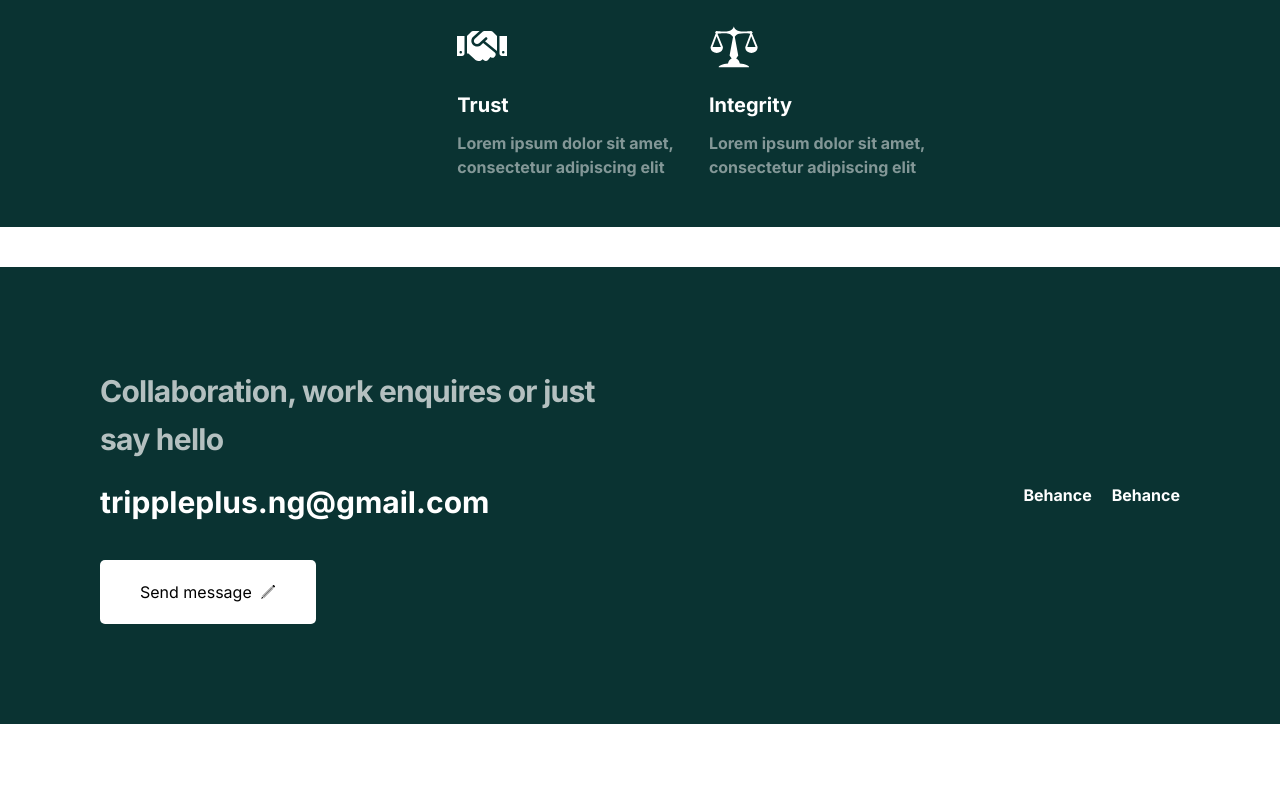
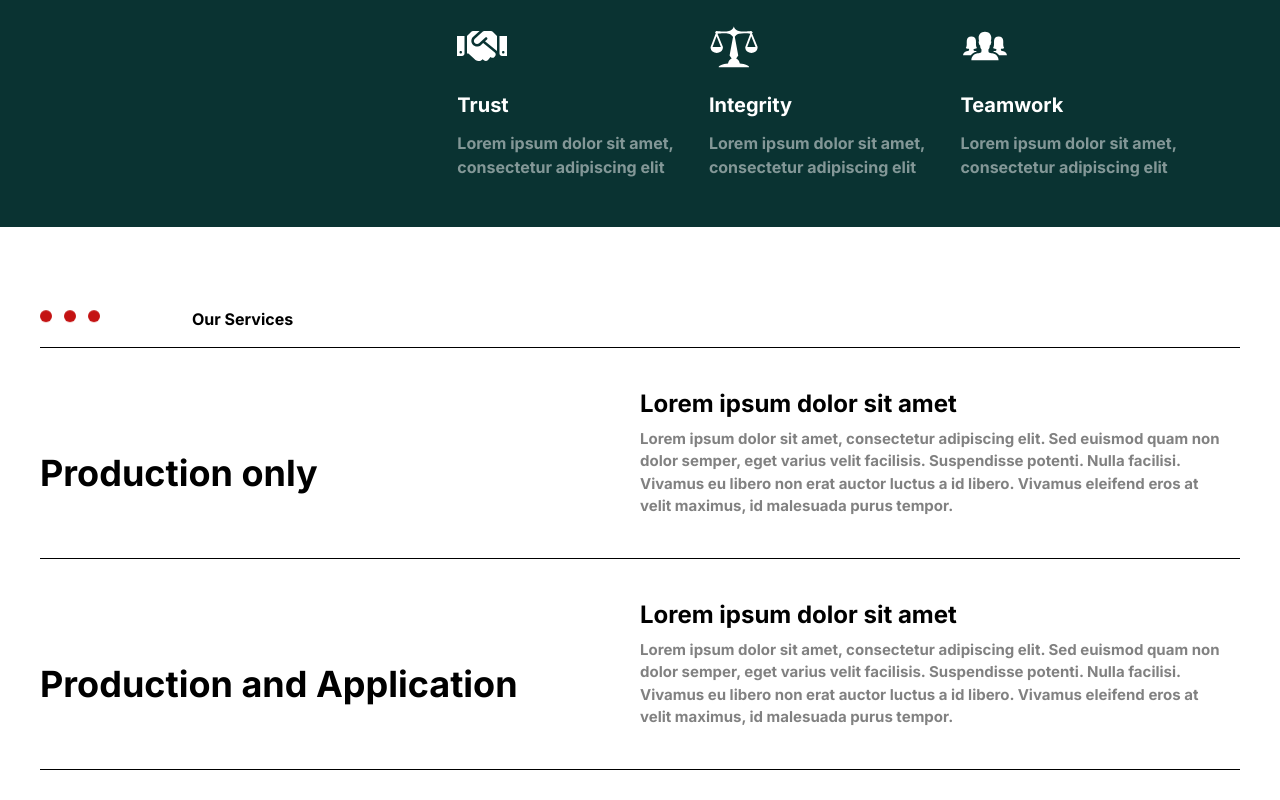
Before and after one commit to Bankole411/TripplePlusIntegratedServices, a React (Create React App) app: page /about in a window 1280 px wide. Shown: the part 1040-1840 px from the top of the page. Before the commit the page ends 1764 px from the top, so only its background shows below. Built offline with nearby package versions, Linux system fonts and the light colour scheme.

Commit message:
About page update

```diff
--- a/src/components/Hero.js
+++ b/src/components/Hero.js
@@ -14,6 +14,10 @@ import image2 from '../images/project1/pre-completion/IMG20230804125816.jpg';
 import image3 from '../images/project1/pre-completion/IMG20230804125535.jpg';
 import image4 from '../images/project1/pre-completion/IMG20230804125757.jpg';
 import image5 from '../images/project1/pre-completion/IMG20230804134431.jpg';
+import image6 from '../images/citrus-serenity/img2.jpg';
+import image7 from '../images/harbor-haven/img1.jpg';
+import image8 from '../images/vintage-blush/IMG_20220503_093243.jpg';
+import image9 from '../images/vintage-blush/IMG_20220503_093053.jpg';
 
 export default function Hero(card) {
     const [isInterior, setisInterior] = useState(true)
@@ -74,12 +78,16 @@ export default function Hero(card) {
                         <SwiperSlide><img src={image3} alt='Slide 3' /></SwiperSlide>
                         <SwiperSlide><img src={image4} alt='Slide 4' /></SwiperSlide>
                         <SwiperSlide><img src={image5} alt='Slide 5' /></SwiperSlide>
+                        <SwiperSlide><img src={image6} alt='Slide 6' /></SwiperSlide>
+                        <SwiperSlide><img src={image7} alt='Slide 7' /></SwiperSlide>
+                        <SwiperSlide><img src={image8} alt='Slide 8' /></SwiperSlide>
+                        <SwiperSlide><img src={image9} alt='Slide 9' /></SwiperSlide>
                     </Swiper>
                 </div>
                 {/* Text div centered for screens < 1270px */}
                 <div className='absolute top-1/2 left-0 right-0 m-auto lg:hidden text-center z-10 block'>
                     <h1 className='text-white text-4xl lg:text-6xl'>Tripple plus</h1>
-                    <h1 className='mt-5 text-white text-2xl lg:text-4xl'>Let's add a plus to your property</h1>
+                    <h1 className='font-semibold mt-5 text-white md:text-2xl lg:text-4xl'>Let's add a plus to your property</h1>
                 </div>
             </section>
             <section className='mx-5 mb-30 justify-center items-center'>
--- a/src/components/data.js
+++ b/src/components/data.js
@@ -1,6 +1,7 @@
 import {FaHammer, FaHandshake} from "react-icons/fa"
 import {PiLightbulbLight, PiUserFocus} from "react-icons/pi"
 import {GiScales} from "react-icons/gi"
+import {IoIosPeople} from "react-icons/io"
 
 
 export const paint_products = [
@@ -172,5 +173,26 @@ export const coreValues = [
         "value": "Integrity",
         "subText": "Lorem ipsum dolor sit amet, consectetur adipiscing elit"
     },
+    {
+        "id": 6,
+        "svg": <IoIosPeople />,
+        "value": "Teamwork",
+        "subText": "Lorem ipsum dolor sit amet, consectetur adipiscing elit"
+    },
 
 ]
+
+export const servicesData = [
+    {
+        "id" : 1,
+        "serviceName": "Production only",
+        "serviceSuperText" : "Lorem ipsum dolor sit amet",
+        "seviceSubText" : "Lorem ipsum dolor sit amet, consectetur adipiscing elit. Sed euismod quam non dolor semper, eget varius velit facilisis. Suspendisse potenti. Nulla facilisi. Vivamus eu libero non erat auctor luctus a id libero. Vivamus eleifend eros at velit maximus, id malesuada purus tempor.",
+    },
+    {
+        "id" : 2,
+        "serviceName": "Production and Application",
+        "serviceSuperText" : "Lorem ipsum dolor sit amet",
+        "seviceSubText" : "Lorem ipsum dolor sit amet, consectetur adipiscing elit. Sed euismod quam non dolor semper, eget varius velit facilisis. Suspendisse potenti. Nulla facilisi. Vivamus eu libero non erat auctor luctus a id libero. Vivamus eleifend eros at velit maximus, id malesuada purus tempor.",
+    },
+]
--- a/src/index.css
+++ b/src/index.css
@@ -171,6 +171,11 @@ code {
   color: rgba(255, 255, 255, 0.495);
 }
 
+.services-text{
+  color: rgba(0, 0, 0, 0.495);
+  font-size: 15px;
+}
+
 .moving-image{
   height: 250px;
   background-color: #0a3332;
--- a/src/pages.js/About.js
+++ b/src/pages.js/About.js
@@ -1,6 +1,6 @@
 import React, {useState} from 'react'
 import { LiaPlusSolid, LiaMinusSolid } from 'react-icons/lia';
-import { about_dropdown, coreValues } from '../components/data';
+import { about_dropdown, coreValues, servicesData } from '../components/data';
 
 
 function ApproachItem({ item, handleClick }) {
@@ -8,7 +8,7 @@ function ApproachItem({ item, handleClick }) {
       <li className='my-2 hover:cursor-pointer' onClick={() => handleClick(item.id)}>
         <div>
           <span className={`flex flex-row justify-between font-semibold items-center text-xl`}>
-            <p className={`${item.on ? 'text-transparent bg-clip-text bg-gradient-to-r from-indigo-500 from-10% via-sky-500 via-30% to-emerald-500 to-90%' : ''} my-3`}>{item.text}</p>
+            <p className={`${item.on ? 'text-transparent bg-clip-text bg-gradient-to-r from-indigo-500 from-10% via-[#C41313] via-30% to-emerald-500 to-90%' : ''} my-3`}>{item.text}</p>
             {item.on ? <LiaMinusSolid /> : <LiaPlusSolid />}
           </span>
           <hr />
@@ -38,6 +38,19 @@ export default function About() {
           <h1 className='font-semibold text-xl mb-3'>{card.value}</h1>
           <p className='font-semibold core-values-text'>{card.subText}</p>
         </div>
+      )
+    })
+
+    const services = servicesData.map(service => {
+      return(
+          <>
+            <div className='mb-3 md:mb-0 font-semibold text-2xl md:text-4xl flex items-center'>{service.serviceName}</div>
+                  <div className='font-semibold'>
+                    <h1 className='mb-2  text-xl md:text-2xl'>{service.serviceSuperText}</h1>
+                    <p className='services-text md:pr-3 mb-10'>{service.seviceSubText}</p>
+                  </div>
+            <div className='w-full h-[1px] bg-[#000000] col-span-1 md:col-span-2 mb-10'></div>
+          </>
       )
     })
 
@@ -80,6 +93,34 @@ export default function About() {
                 </div>
               </div>
             </section>
+
+            <section className='mx-10 my:10 md:my-20'>
+              <div className='flex flex-row items-center mb-4'>
+                <div className='mr-5 flex flex-row md:mr-20'>
+                <span class="animate-bounce relative flex h-3 w-3 mr-3">
+                  <span class="animate-ping absolute inline-flex h-full w-full rounded-full bg-[#C41313] opacity-75"></span>
+                  <span class="relative inline-flex rounded-full h-3 w-3 bg-[#C41313]"></span>
+                </span>
+                <span class="animate-bounce relative flex h-3 w-3 mr-3">
+                  <span class="animate-ping absolute inline-flex h-full w-full rounded-full bg-[#C41313] opacity-75"></span>
+                  <span class="relative inline-flex rounded-full h-3 w-3 bg-[#C41313]"></span>
+                </span>
+                <span class="animate-bounce relative flex h-3 w-3 mr-3">
+                  <span class="animate-ping absolute inline-flex h-full w-full rounded-full bg-[#C41313] opacity-75"></span>
+                  <span class="relative inline-flex rounded-full h-3 w-3 bg-[#C41313]"></span>
+                </span>
+                </div>
+                <h1 className='font-semibold'>Our Services</h1>
+              </div>
+                <div className='w-full h-[1px] bg-[#000000]'></div>
+
+                <div className='my-10 md:items-center'>
+                  <div className='grid grid-cols-1 md:grid-cols-2 items-center'>
+                    {services}
+                  </div>
+                </div>
+
+            </section>
         </section>
     </>
   )
```
